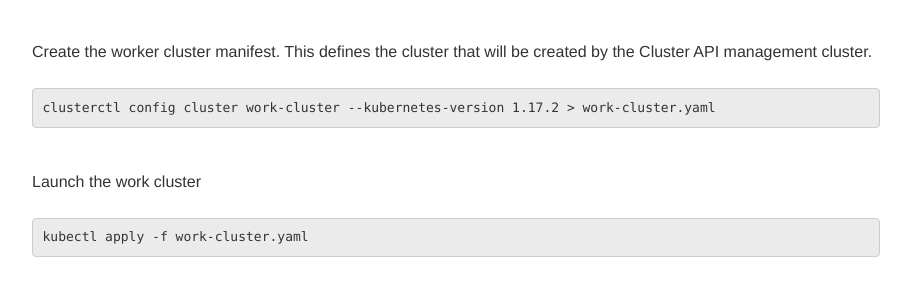
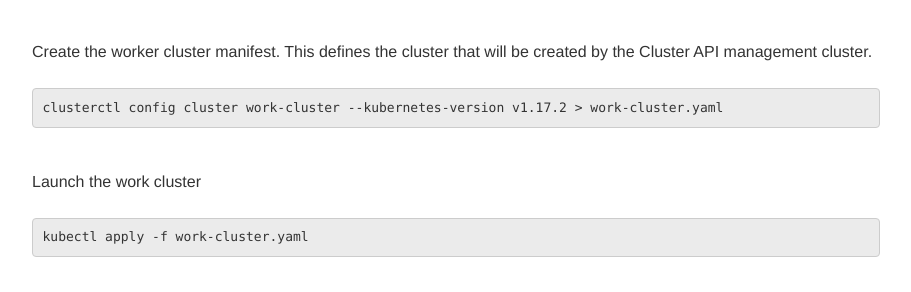
Before and after one commit to elmiko/elmiko.github.io, a Jekyll site: the page built from _posts/2020-04-17-exploring-cluster-api.markdown, in a window 1280 px wide and 900 px high, scrolled down 4466 px. Shown: the part 160-452 px from the top of the window, without its empty margins (38-949 px from the left). Built offline with Jekyll 4.4.1, drawn with Linux system fonts in a browser that asks for light colours; nearby versions of some CDN libraries.

Commit message:
update 2020-04-17
fix a link and a command

````diff
--- a/_posts/2020-04-17-exploring-cluster-api.markdown
+++ b/_posts/2020-04-17-exploring-cluster-api.markdown
@@ -159,7 +159,7 @@
 Another thing I need to do is create a template for the clusters that will be
 created. This file needs to be placed in `$HOME/.cluster-api/overrides/infrastructure-docker/v0.3.0/`.
 I have used the template file that is used for testing and is found here:
-[cluster-template.yaml](https://github.com/kubernetes-sigs/cluster-api/blob/master/cmd/clusterctl/test/testdata/docker/v0.3.0/cluster-template.yaml).
+[cluster-template.yaml](https://github.com/kubernetes-sigs/cluster-api/blob/v0.3.3/cmd/clusterctl/test/testdata/docker/v0.3.0/cluster-template.yaml).
 
 
 ```
@@ -221,7 +221,7 @@
 Create the worker cluster manifest. This defines the cluster that will be
 created by the Cluster API management cluster.
 ```
-clusterctl config cluster work-cluster --kubernetes-version 1.17.2 > work-cluster.yaml
+clusterctl config cluster work-cluster --kubernetes-version v1.17.2 > work-cluster.yaml
 ```
 
 Launch the work cluster
````
